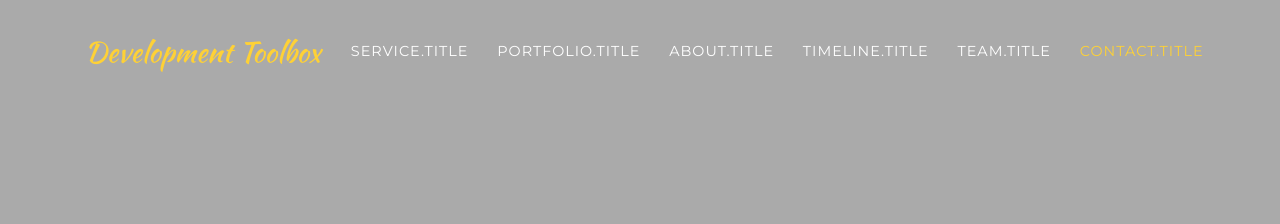
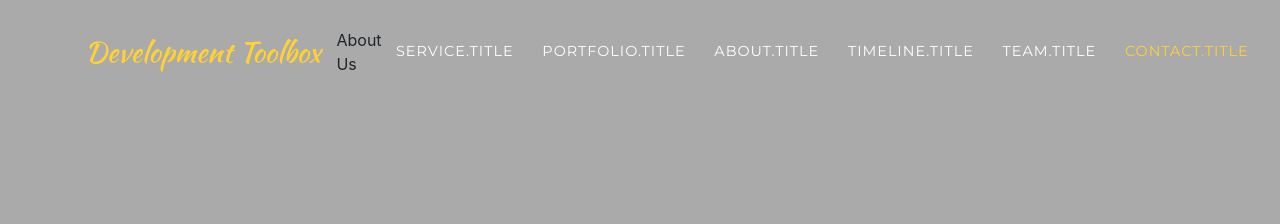
Before and after one commit to xuzhuoxi/xuzhuoxi.github.io, a Jekyll site: the page built from index.md, in a window 1280 px wide. Shown: the top 224 px of the page. Built offline with Jekyll 4.4.1, drawn with Linux system fonts in a browser that asks for light colours; some web fonts are replaced.

Commit message:
测试。

```diff
--- a/_includes/navheader.html
+++ b/_includes/navheader.html
@@ -12,7 +12,7 @@
         Menu
         <i class="fas fa-bars"></i>
       </button>
-	  {{site.data[i18n_en-US].about.title}}
+	  {{site.data.i18n_en-US.about.title}}
       <div class="collapse navbar-collapse" id="navbarResponsive">
         <ul class="navbar-nav text-uppercase ml-auto">
 		{% assign i18n_link = site.data.i18n[site.locale].link %}
```
